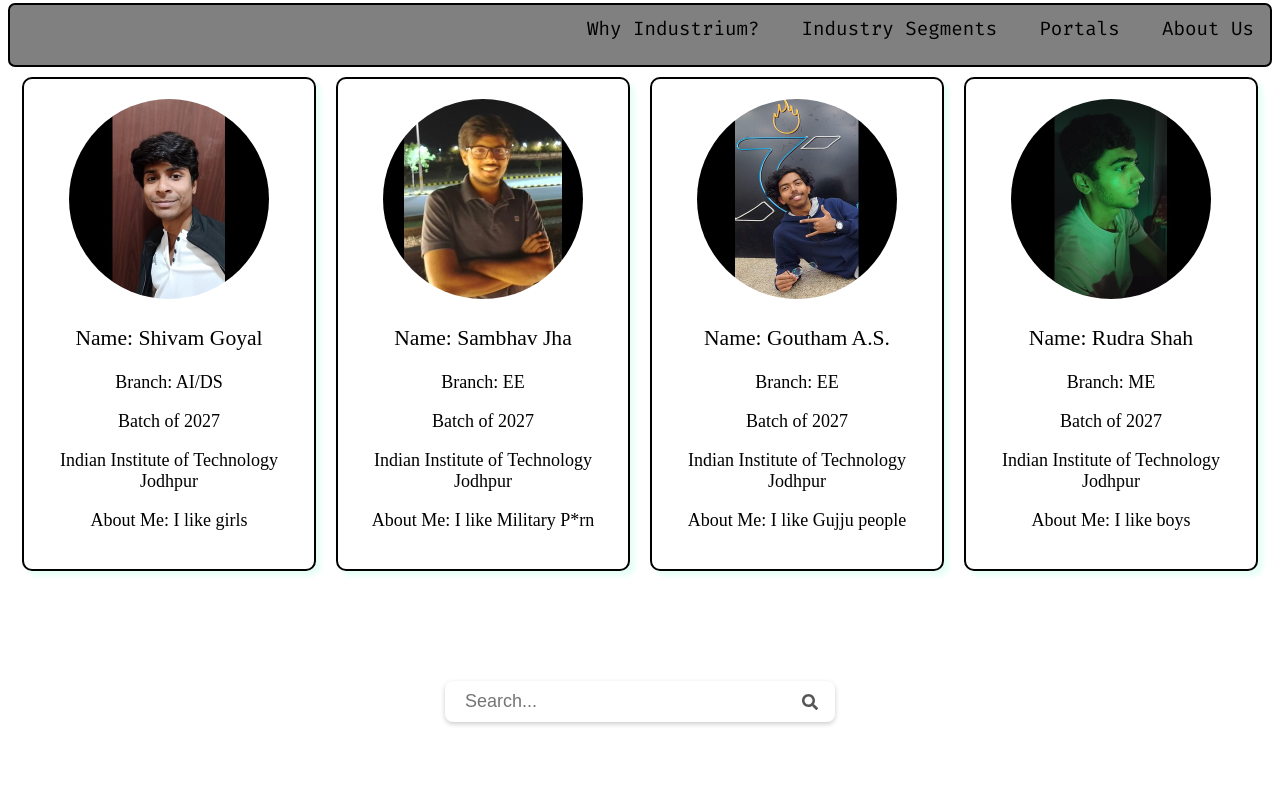
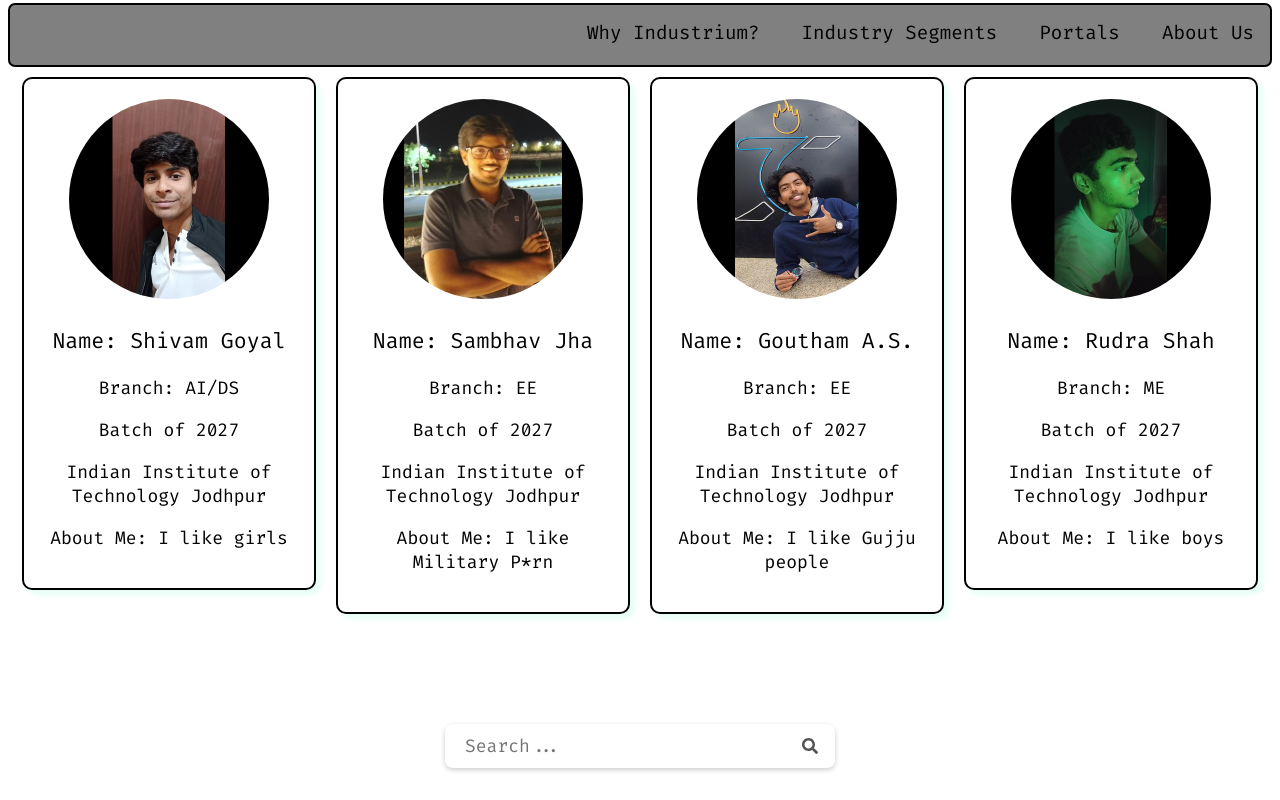
Before and after one commit to Sambhav-Jha/Industrium-Web-Platform, a React (Vite) app in the folder Industrium/: page /about in a window 1280 px wide. Built offline with nearby package versions, Linux system fonts and the light colour scheme; a web font is replaced by a local one.

Commit message:
minor edits

```diff
--- a/Industrium/src/Navbar/Navbar.css
+++ b/Industrium/src/Navbar/Navbar.css
@@ -17,6 +17,9 @@
   background-color: gray;
   font-size: larger;
   font-family: Fira Code;
+
+  transform: translateY(13%);
+
 }
 
 .value:hover,
--- a/Industrium/src/WhyIndustrium/WhyIndustrium.css
+++ b/Industrium/src/WhyIndustrium/WhyIndustrium.css
@@ -1,3 +1,7 @@
+*{
+    font-family: Fira Code;
+}
+
 .why {
     padding: 20px;
   }
```
